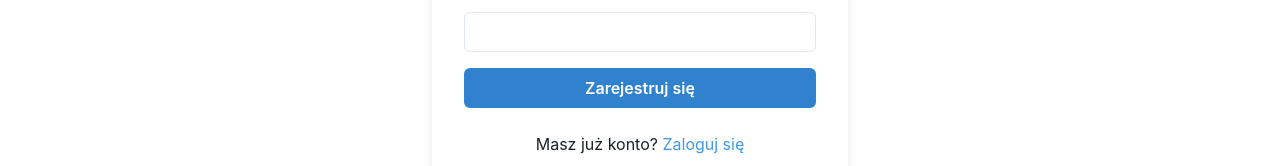
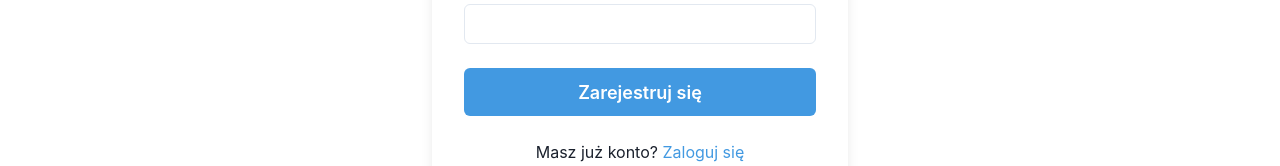
Before and after one commit to Przekol/realty-zone-frontend, a React (Vite) app: page /auth/sign-up in a window 1280 px wide. Shown: the part 409-575 px from the top of the page. Built offline with nearby package versions, Linux system fonts and the light colour scheme; no server answers.

Commit message:
Change button

```diff
--- a/src/components/forms/auth/SignUpForm/SignUpForm.tsx
+++ b/src/components/forms/auth/SignUpForm/SignUpForm.tsx
@@ -1,19 +1,20 @@
 import { ViewIcon, ViewOffIcon } from '@chakra-ui/icons';
 import {
+  Button,
   FormControl,
+  FormErrorMessage,
   FormLabel,
   Input,
   InputGroup,
   InputRightElement,
   Stack,
-  Button,
-  FormErrorMessage,
 } from '@chakra-ui/react';
 import { yupResolver } from '@hookform/resolvers/yup';
 import React, { useState } from 'react';
-import { useForm, Controller } from 'react-hook-form';
+import { Controller, useForm } from 'react-hook-form';
 import { Form } from 'react-router-dom';
 
+import { AuthFormButton } from '@ui/auths';
 import { useFormSubmit } from '@utils/hooks/useFormSubmit';
 
 import { defaultValues } from './default-values';
@@ -66,9 +67,7 @@ export const SignUpForm = () => {
           </InputGroup>
           <FormErrorMessage>{errors.repeatPassword?.message}</FormErrorMessage>
         </FormControl>
-        <Button type='submit' colorScheme='blue'>
-          Zarejestruj się
-        </Button>
+        <AuthFormButton>Zarejestruj się</AuthFormButton>
       </Stack>
     </Form>
   );
```
